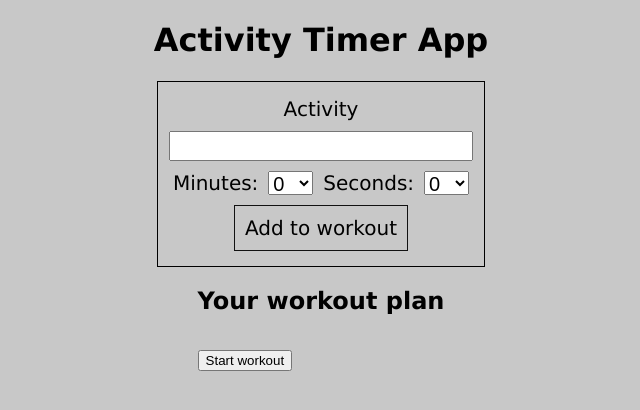
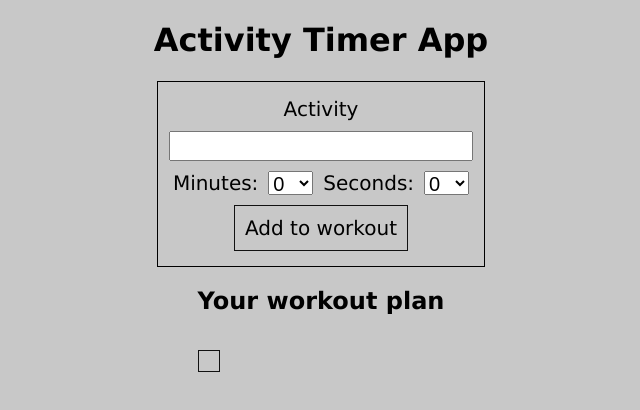
Before and after one commit to rozarioch/intervals-application, a React (Create React App) app: page / in a window 1280 px wide. Shown: the top 410 px of the page, without its empty margins (319-959 px from the left). Built offline with nearby package versions, Linux system fonts and the light colour scheme.

Commit message:
Fix button

```diff
--- a/src/components/ActivityList/ActivityList.jsx
+++ b/src/components/ActivityList/ActivityList.jsx
@@ -1,6 +1,7 @@
 import React, { useState, useEffect } from "react";
 import ActivityCard from "../ActivityCard/ActivityCard";
 import { ButtonsWrapper, ListWrapper } from "./ActivityList.styles";
+import Button from "../Button/Button";
 
 const ActivityList = ({ list, onAddItem }) => {
   const [activityList, setActivityList] = useState(list);
@@ -83,7 +84,7 @@ const ActivityList = ({ list, onAddItem }) => {
       ))}
 
       <ButtonsWrapper>
-        <button onClick={onStartWorkout}>Start workout</button>
+        <Button onClick={onStartWorkout}>Start workout</Button>
       </ButtonsWrapper>
     </ListWrapper>
   );
```
